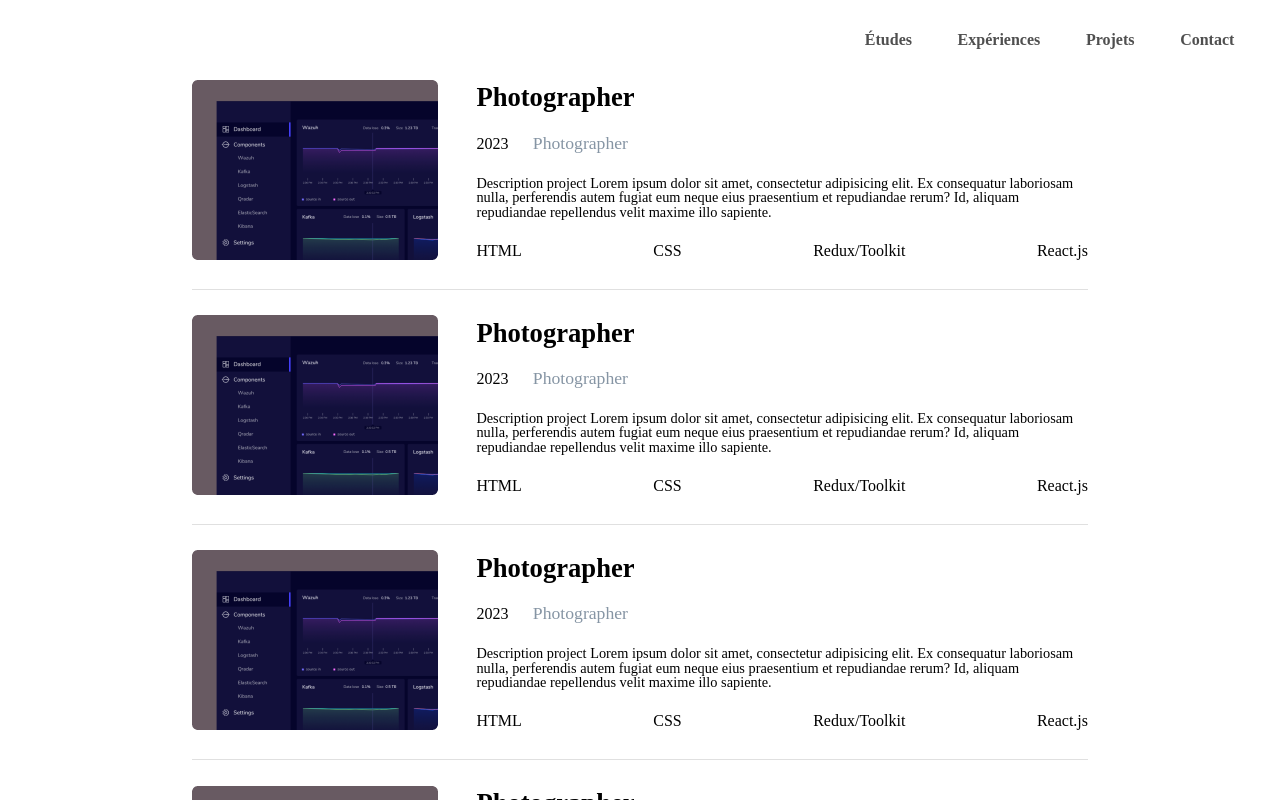
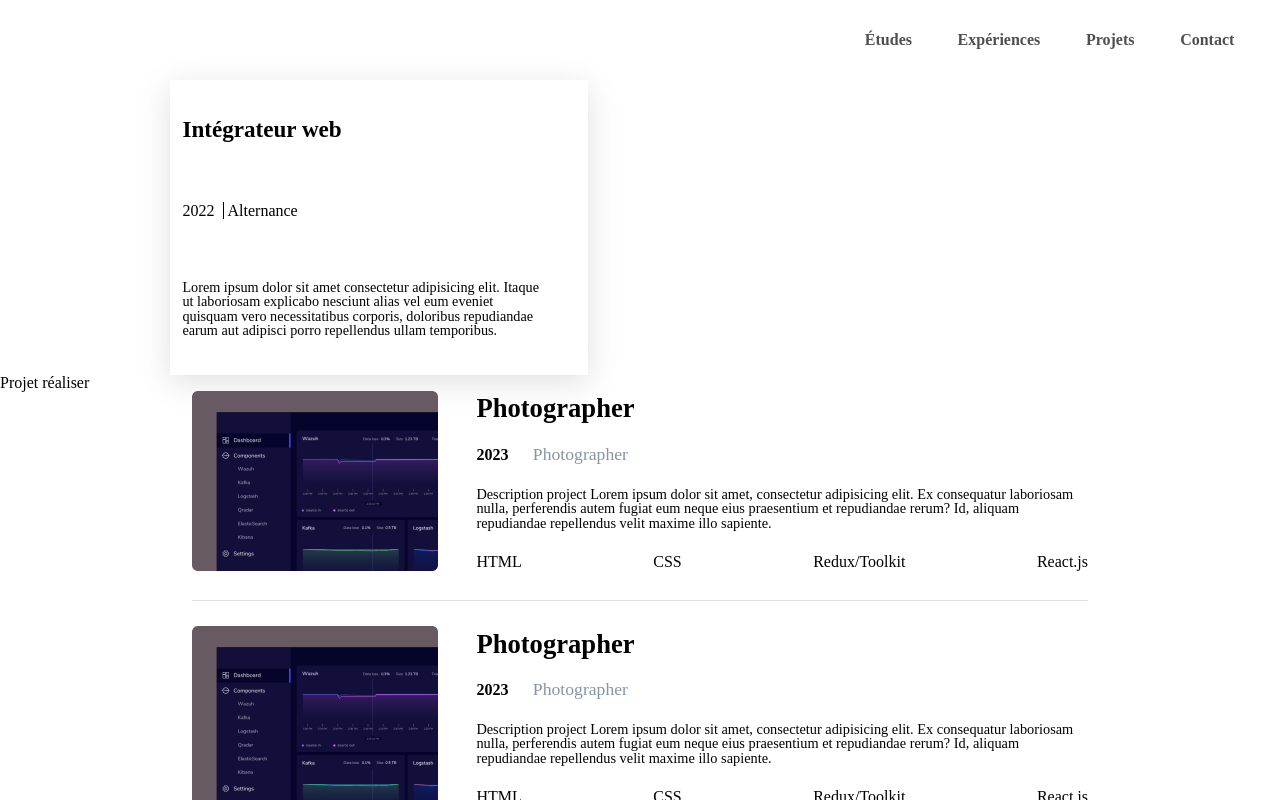
Before and after one commit to FrancoisSchmitt/PP_04_17042023_Portfolio, a React (Create React App) app in the folder my-app/: page / in a window 1280 px wide. Shown: the top 800 px of the page. Built offline with nearby package versions, Linux system fonts and the light colour scheme.

Commit message:
add worksCard

```diff
--- /dev/null
+++ b/my-app/src/components/career/works/index.css
@@ -0,0 +1,9 @@
+.work-card-container {
+    display: grid;
+    grid-template-columns: 1fr 1fr;
+    width: 80%;
+    justify-items: center;
+    margin-left: auto;
+    margin-right: auto;
+    gap: 2%;
+}
--- a/my-app/src/components/career/works/index.jsx
+++ b/my-app/src/components/career/works/index.jsx
@@ -1,7 +1,18 @@
+import './index.css'
+import Card from '../../currentObject/card';
 export default function Works() {
+
       return (
-            <>
-                  <h1>Hello</h1>
-            </>
+            <div className='work-card-container'>
+                  <Card
+                        title={'Intégrateur web'}
+                        date={'2022'}
+                        name={'Alternance'}
+                        desc={
+                              'Lorem ipsum dolor sit amet consectetur adipisicing elit. Itaque ut laboriosam explicabo nesciunt alias vel eum eveniet quisquam vero necessitatibus corporis, doloribus repudiandae earum aut adipisci porro repellendus ullam temporibus.'
+                        }
+                  />
+
+            </div>
       );
 }
--- /dev/null
+++ b/my-app/src/components/currentObject/card/index.css
@@ -0,0 +1,37 @@
+.card-container {
+    display: flex;
+    width: 418px;
+    height: 295px;
+    background-color: white;
+    box-shadow: rgba(100, 100, 111, 0.2) 0px 7px 29px 0px;
+}
+
+.card-list {
+    display: flex;
+    flex-direction: column;
+    justify-content: space-evenly;
+    gap: 8%;
+    margin-left: 3%;
+}
+
+.card-list h1 {
+    font-size: 1.805vw;
+    font-weight: 700;
+}
+
+.card-list span,
+.card-list small {
+    font-size: 1.25vw;
+    font-weight: 400;
+}
+
+.card-list p {
+    font-size: 1.112vw;
+    width: 90%;
+    font-weight: 400;
+}
+
+.card-list span{
+    border-right: 1px solid black;
+    padding-right: 2%;
+}
--- a/my-app/src/components/currentObject/card/index.jsx
+++ b/my-app/src/components/currentObject/card/index.jsx
@@ -0,0 +1,22 @@
+import './index.css';
+export default function Card(cardContent) {
+      const { title, date, name, desc } = cardContent;
+
+      return (
+            <>
+                  <div className="card-container">
+                        <ul className="card-list">
+                              <li>
+                                    <h1>{title}</h1>
+                              </li>
+                              <li>
+                                    <span>{date}</span> <small>{name}</small>
+                              </li>
+                              <li>
+                                    <p>{desc}</p>
+                              </li>
+                        </ul>
+                  </div>
+            </>
+      );
+}
--- a/my-app/src/components/currentObject/cardProject/index.css
+++ b/my-app/src/components/currentObject/cardProject/index.css
@@ -1,4 +1,4 @@
-.card-container {
+.project-card-container {
       display: flex;
       gap: 3vw;
       width: 70%;
@@ -7,12 +7,12 @@
       margin-bottom: 2%;
 }
 
-.card-container:not(:last-child) {
+.project-card-container:not(:last-child) {
       border-bottom: 1px #e0e0e0 solid;
       padding-bottom: 2%;
 }
 
-.card-content {
+.project-card-content {
       width: 80%;
       display: flex;
       flex-direction: column;
@@ -20,38 +20,43 @@
       gap: 8%;
 }
 
-.card-content h1 {
+.project-card-content h1 {
       font-size: 2.08vw;
       font-weight: 700;
 }
 
-.card-content small {
+.project-card-content small {
       font-size: 1.38vw;
       font-weight: 400;
       color: #8695a4;
 }
 
-.card-content p {
+.project-card-content p {
       font-size: 1.12vw;
       font-weight: 400;
 }
 
-.card-date {
+.project-card-date {
       font-size: 1.25vw;
-      font-weight: 400;
+      font-weight: 900;
 }
 
-.card-list-tags,
-.card-list-desc {
+.project-card-list-tags,
+.project-card-list-desc {
       display: flex;
       flex-direction: row;
       align-items: center;
 }
 
-.card-list-tags {
+.project-card-list-tags {
       justify-content: space-between;
 }
 
-.card-list-desc {
+.project-card-list-tags span {
+      font-size: 1.25vw;
+      font-weight: 400;
+}
+
+.project-card-list-desc {
       gap: 4%;
 }
--- a/my-app/src/components/currentObject/cardProject/index.jsx
+++ b/my-app/src/components/currentObject/cardProject/index.jsx
@@ -3,18 +3,20 @@ import rec from '../../../assets/Rectangle30.png';
 export default function CardProject() {
       return (
             <>
-                  <div className="card-container">
-                        <ul className="card-list">
+                  <div className="project-card-container">
+                        <ul className="project-card-list">
                               <li>
                                     <img src={rec} alt="" />
                               </li>
                         </ul>
-                        <ul className="card-list card-content">
+                        <ul className="project-card-list project-card-content">
                               <li>
                                     <h1> Photographer</h1>
                               </li>
-                              <li className="card-list-desc">
-                                    <span className="card-date">2023</span>{' '}
+                              <li className="project-card-list-desc">
+                                    <span className="project-card-date">
+                                          2023
+                                    </span>{' '}
                                     <small>Photographer</small>
                               </li>
                               <li>
@@ -28,7 +30,7 @@ export default function CardProject() {
                                           velit maxime illo sapiente.
                                     </p>
                               </li>
-                              <li className="card-list-tags">
+                              <li className="project-card-list-tags">
                                     <span>HTML</span>
                                     <span>CSS</span>
                                     <span>Redux/Toolkit</span>
--- a/my-app/src/components/project/index.jsx
+++ b/my-app/src/components/project/index.jsx
@@ -1,3 +1,12 @@
+import CardProject from '../currentObject/cardProject';
+
 export default function Project() {
-      return <></>;
+      return (
+            <>
+                  <h1>Projet réaliser</h1>
+                  <CardProject />
+                  <CardProject />
+                  <CardProject />
+            </>
+      );
 }
--- a/my-app/src/pages/homepage/index.jsx
+++ b/my-app/src/pages/homepage/index.jsx
@@ -1,18 +1,10 @@
 import Works from '../../components/career/works';
-import CardProject from '../../components/currentObject/cardProject';
+import Project from '../../components/project';
 export default function Homepage() {
       return (
             <>
-                  {/* <Works /> */}
-                  <CardProject />
-                  <CardProject />
-                  <CardProject />
-                  <CardProject />
-                  <CardProject />
-                  <CardProject />
-                  <CardProject />
-                  <CardProject />
-                  <CardProject />
+                  <Works />
+                  <Project />
             </>
       );
 }
```
